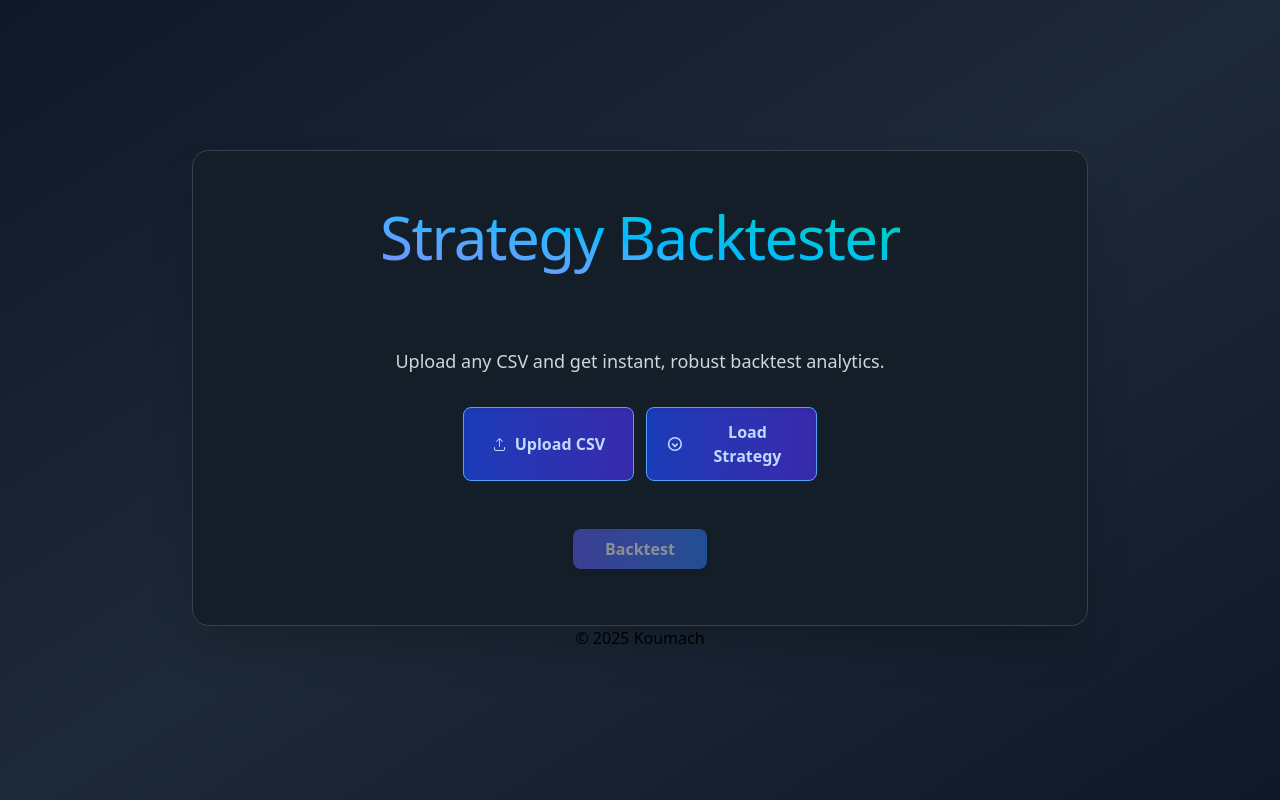
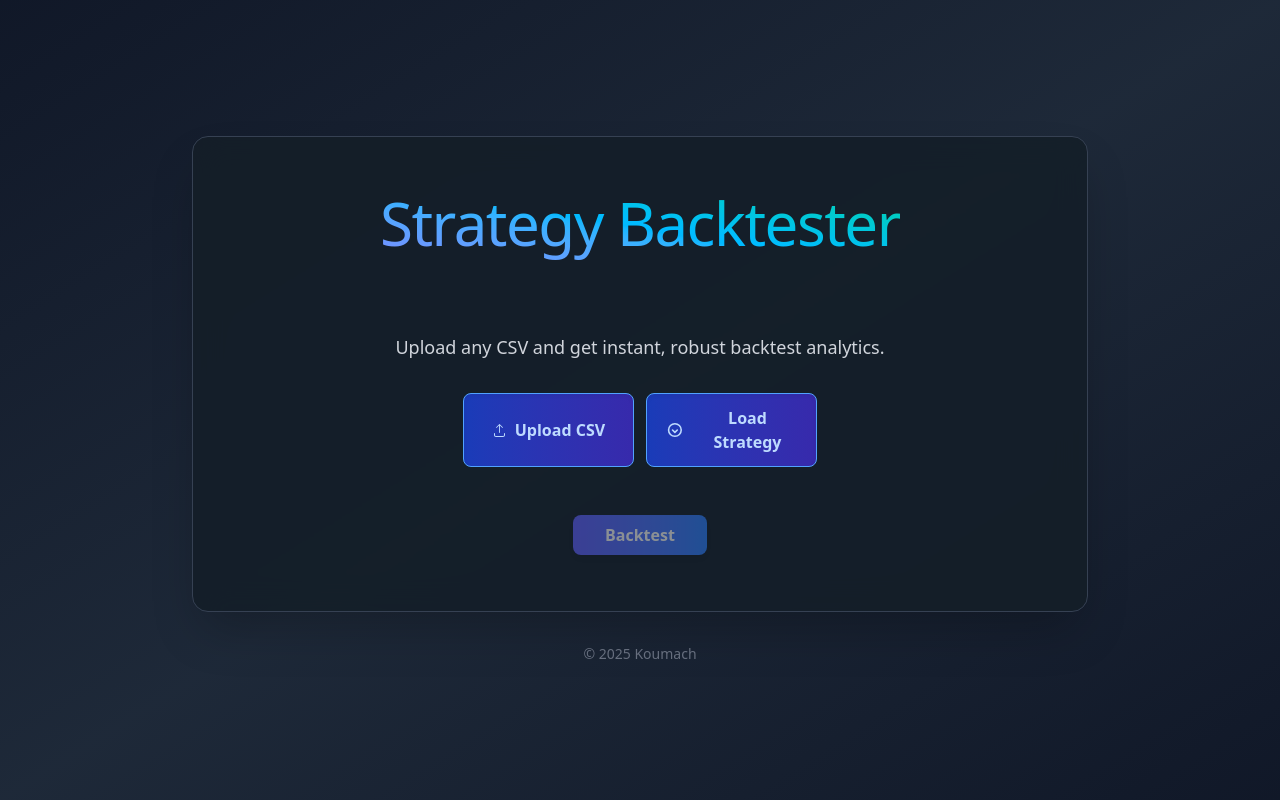
Before and after one commit to rotemkimhi/Backtester, a React (Vite) app in the folder frontend/: page / in a window 1280 px wide. Built offline with nearby package versions, Linux system fonts and the light colour scheme.

Commit message:
deploy changes

```diff
--- a/frontend/src/App.css
+++ b/frontend/src/App.css
@@ -140,3 +140,7 @@
 .zoom-slider:focus {
   outline: none;
 }
+
+.footer {
+  @apply mt-8 text-gray-500 text-sm text-center;
+}
```
Also changed, not shown: 1 other file (tests, documents, lock files or other folders).
